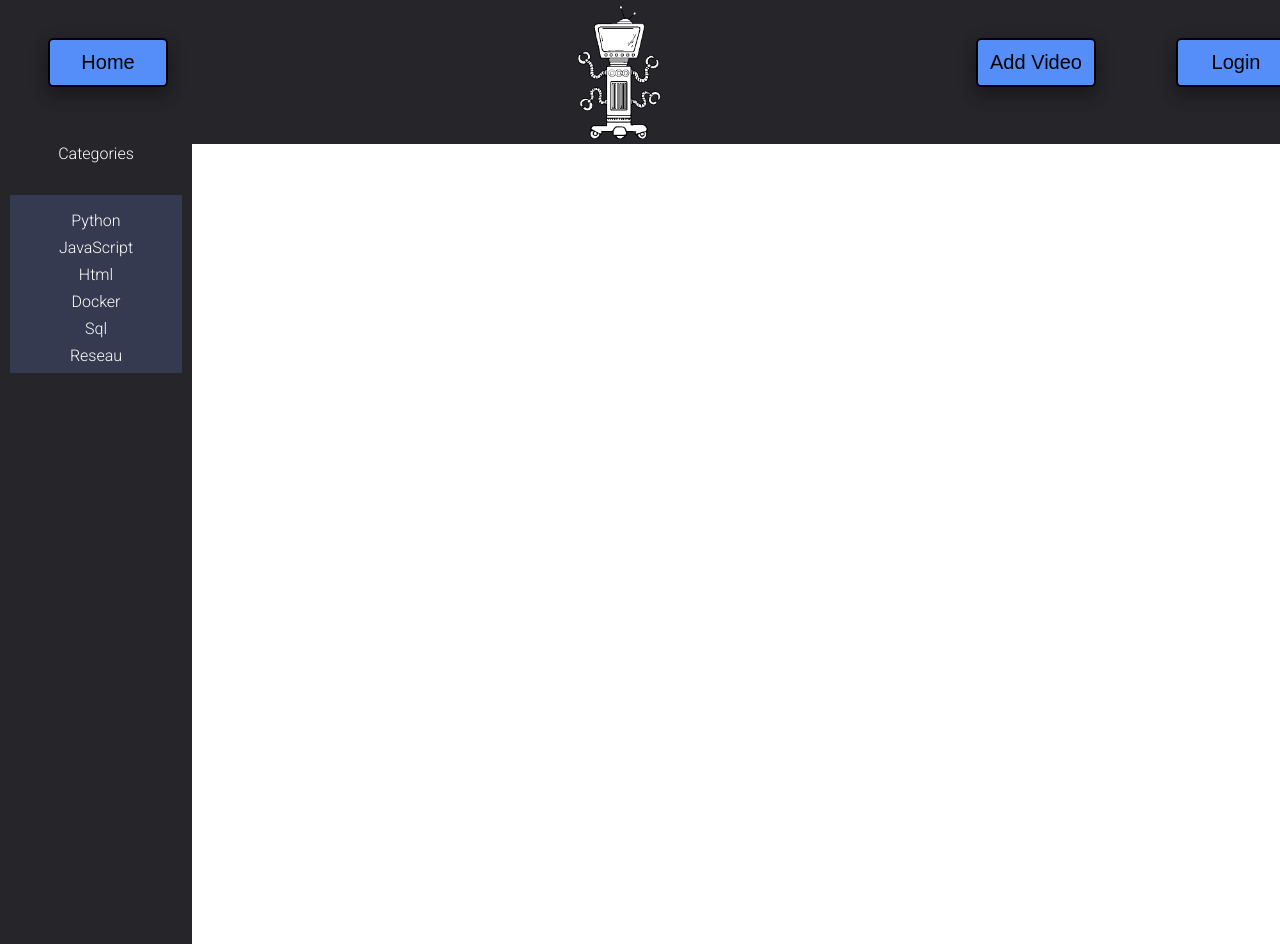
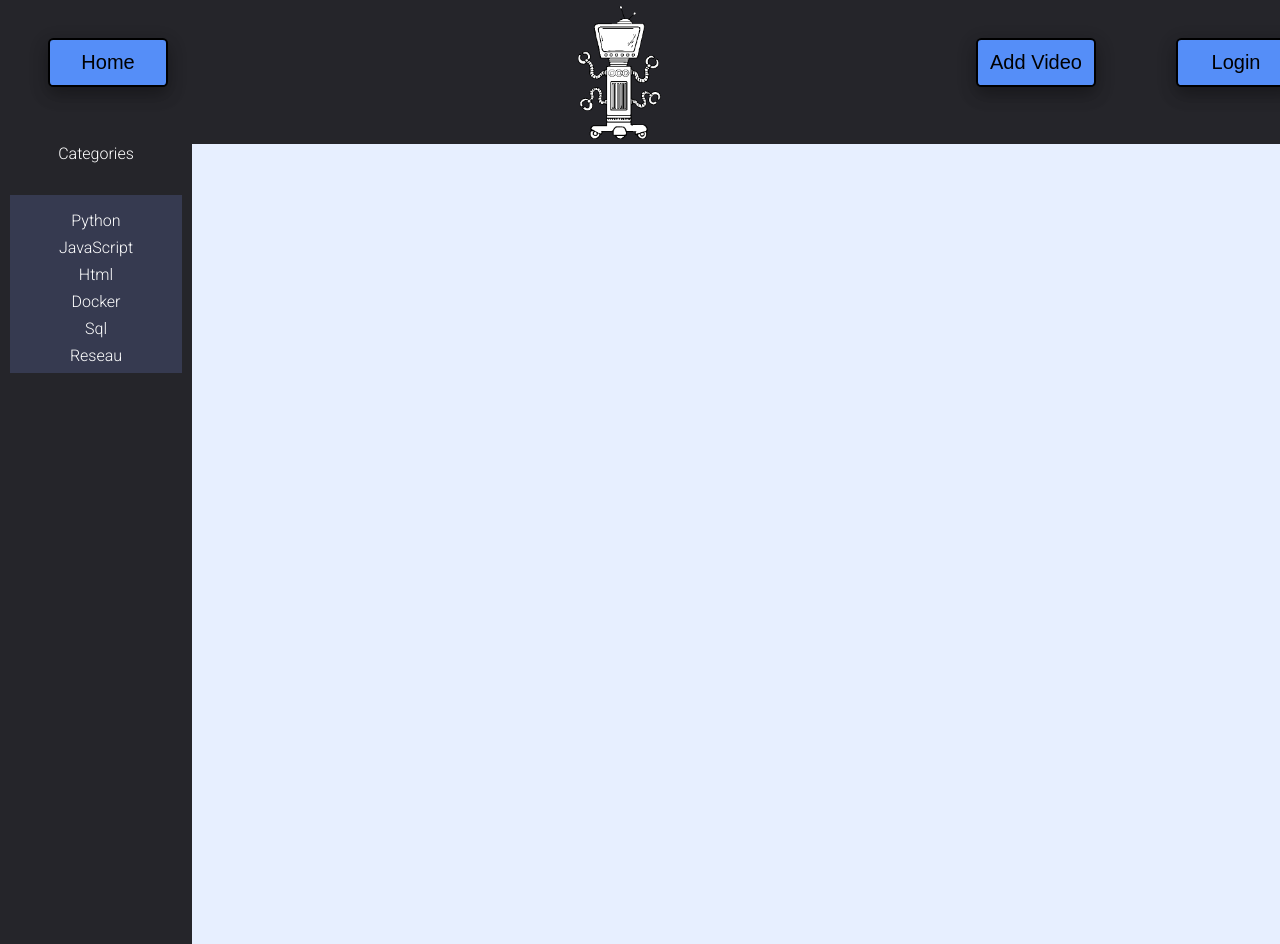
Before and after one commit to bjanik/E-learning, a Python web app: template app/templates/index.html in a window 1280 px wide. Run offline with Jinja, Linux system fonts and the light colour scheme; the template is opened without the code that fills it, so the values that code supplies are empty.

Commit message:
add background color in container index.html

```diff
--- a/app/static/css/style.css
+++ b/app/static/css/style.css
@@ -5,6 +5,7 @@
 
 #container{
     font-family: 'Roboto', sans-serif;
+    background-color: #E7EFFF;
 }
 
 .navbar{
```
